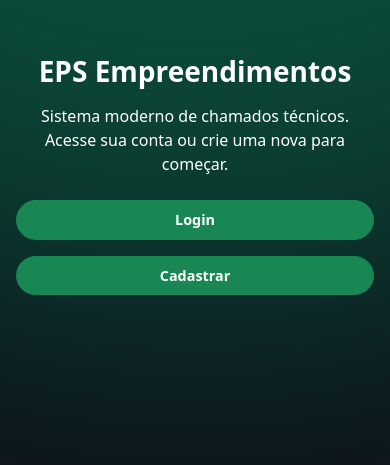
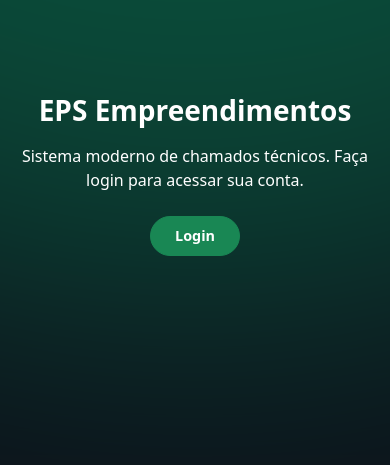
Before and after one commit to lmgaspa/eps_emprendimentos, a Vue app in the folder frontend/: page / in a window 390 px wide. Shown: the part 247-712 px from the top of the page. Built offline with nearby package versions, Linux system fonts and the light colour scheme.

Commit message:
port_fix

```diff
--- a/frontend/src/components/HomePage.vue
+++ b/frontend/src/components/HomePage.vue
@@ -4,10 +4,9 @@
 
     <div class="content position-relative z-1">
       <h1 class="display-4 fw-bold mb-3">EPS Empreendimentos</h1>
-      <p class="lead mb-4">Sistema moderno de chamados técnicos. Acesse sua conta ou crie uma nova para começar.</p>
-      <div class="d-flex justify-content-center gap-3">
+      <p class="lead mb-4">Sistema moderno de chamados técnicos. Faça login para acessar sua conta.</p>
+      <div class="d-flex justify-content-center">
         <button @click="goToLogin" class="btn btn-success px-4 py-2 fw-semibold rounded-pill">Login</button>
-        <button @click="goToRegister" class="btn btn-success px-4 py-2 fw-semibold rounded-pill">Cadastrar</button>
       </div>
     </div>
   </div>
@@ -20,10 +19,6 @@ const router = useRouter()
 
 const goToLogin = () => {
   router.push('/login')
-}
-
-const goToRegister = () => {
-  router.push('/register')
 }
 </script>
 
@@ -74,10 +69,5 @@ p.lead {
     padding: 0.5rem 1.2rem;
     font-size: 0.9rem;
   }
-
-  .d-flex.gap-3 {
-    flex-direction: column;
-    gap: 1rem !important;
-  }
 }
-</style scoped>
+</style>
--- a/frontend/src/components/LoginPage.vue
+++ b/frontend/src/components/LoginPage.vue
@@ -28,14 +28,28 @@
 
 <script setup lang="ts">
 import { ref } from 'vue'
+import router from '../router'
 
 const email = ref('')
 const password = ref('')
 
-const handleLogin = () => {
-  console.log('Email:', email.value)
-  console.log('Senha:', password.value)
+const handleLogin = async () => {
+  const response = await fetch('http://localhost:3000/auth/login', {
+    method: 'POST',
+    headers: { 'Content-Type': 'application/json' },
+    body: JSON.stringify({ email: email.value, password: password.value })
+  })
+
+  if (!response.ok) {
+    alert('Login inválido')
+    return
+  }
+
+  const data = await response.json()
+  localStorage.setItem('token', data.token)
+  router.push('/dashboard') // ✅ redireciona após login
 }
+
 </script>
 
 <style scoped>
```
